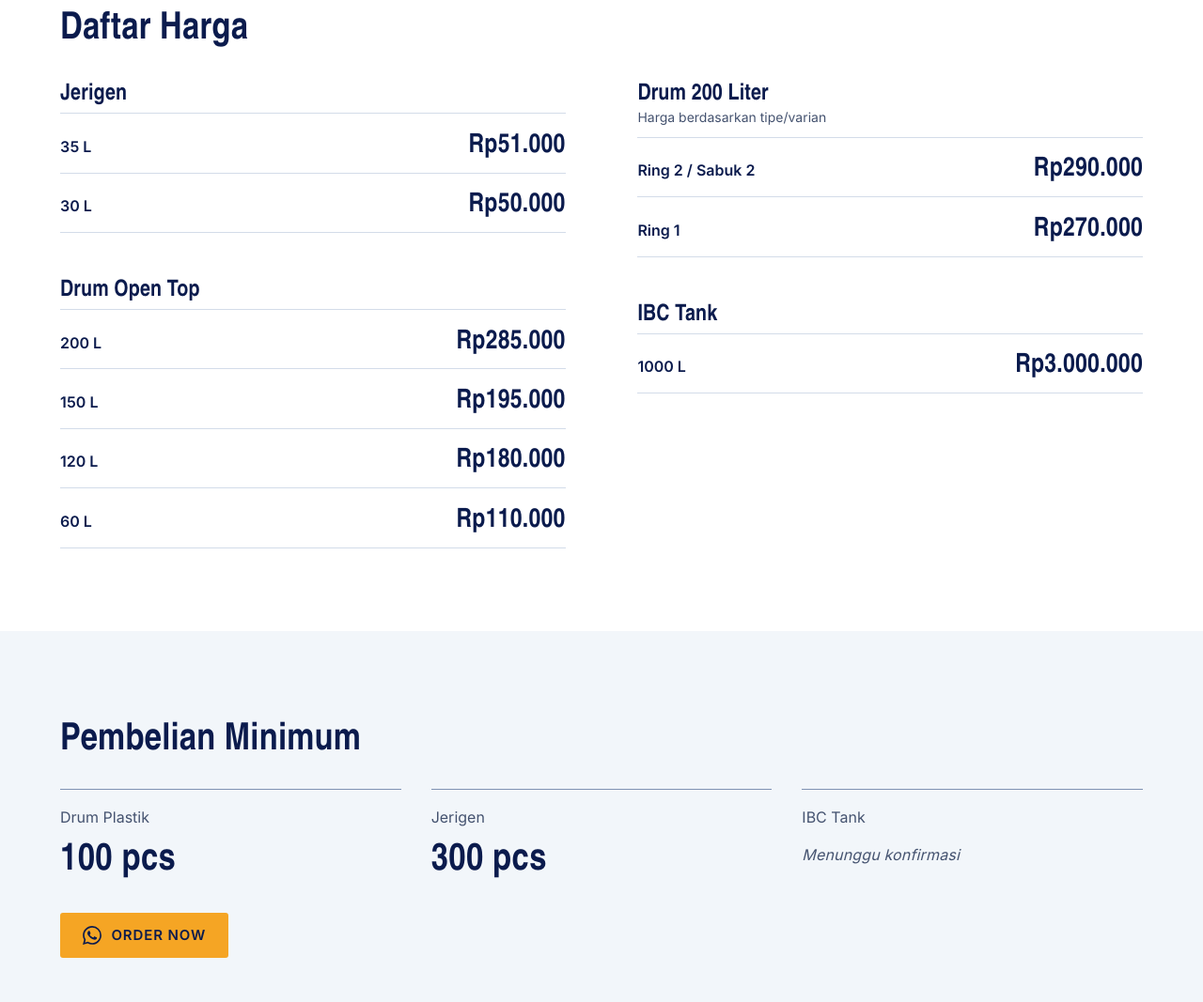
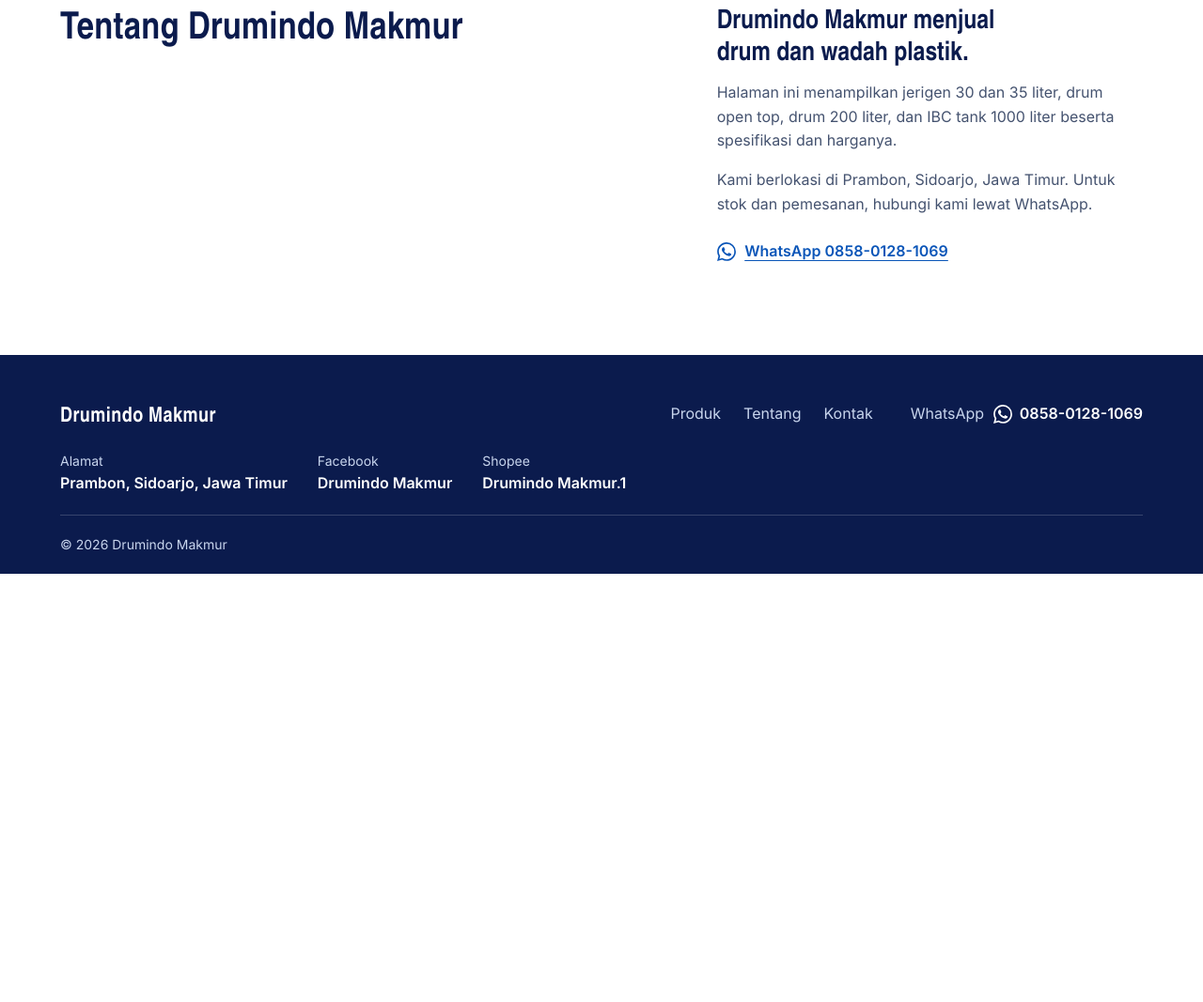
Before and after one commit to standstillel-store/drumindo-makmur, a plain HTML site: page index.html in a window 1280 px wide. Shown: the part 1733-2800 px from the top of the page at 94% size. After the commit the page ends 2344 px from the top, so only its background shows below. Drawn offline with Linux system fonts and the light colour scheme.

Commit message:
Hapus section Daftar Harga dan Pembelian Minimum
Atas permintaan: harga cukup tampil di panel "Produk Kami". Harga dan
minimal pembelian per produk tetap ada di panel produk aktif; menu Harga,
data dan kode untuk daftar harga dan blok minimum dibuang.

Co-Authored-By: Claude Sonnet 5.5 <noreply@anthropic.com>
Claude-Session: https://claude.ai/code/session_01REZEjxVy5xqyvf7Tat3e8y

```diff
--- a/index.html
+++ b/index.html
@@ -4,7 +4,7 @@
   <meta charset="utf-8">
   <meta name="viewport" content="width=device-width, initial-scale=1">
   <title>Drumindo Makmur – Drum dan Wadah Plastik</title>
-  <meta name="description" content="Drumindo Makmur menjual drum dan wadah plastik: jerigen 30 dan 35 liter, drum open top, drum 200 liter, dan IBC tank 1000 liter. Lihat daftar harga dan pesan lewat WhatsApp 0858-0128-1069.">
+  <meta name="description" content="Drumindo Makmur menjual drum dan wadah plastik: jerigen 30 dan 35 liter, drum open top, drum 200 liter, dan IBC tank 1000 liter. Lihat harga dan pesan lewat WhatsApp 0858-0128-1069.">
   <meta name="theme-color" content="#0b1b4d">
   <link rel="icon" href="images/favicon.png" type="image/png">
   <script>document.documentElement.className = 'js';</script>
@@ -16,7 +16,7 @@
 <!--
   WhatsApp resmi: 0858-0128-1069 (format wa.me: 6285801281069).
   Link WhatsApp produk dibuat oleh script.js dari WHATSAPP_NUMBER dan array products.
-  Harga dan minimum pembelian ada di array products dan minimums (script.js); Daftar Harga dibuat dari data yang sama.
+  Harga dan minimum pembelian ada di array products (script.js) dan tampil di panel produk aktif.
   Link lain (hero, Tentang, footer, tombol melayang) ada di file ini; kalau nomor berubah, ganti semuanya.
   Logo: images/logo.png (ganti file ini dengan logo resolusi tinggi dari pemilik, nama file tetap).
 -->
@@ -33,7 +33,6 @@
   </a>
   <nav aria-label="Navigasi utama">
     <a href="#produk">Produk</a>
-    <a href="#harga">Harga</a>
     <a href="#tentang">Tentang</a>
     <a href="#kontak">Kontak</a>
   </nav>
@@ -92,26 +91,6 @@
   </div>
 </section>
 
-<!-- DAFTAR HARGA: kelompok dan baris dibuat oleh script.js dari array products -->
-<section class="prices" id="harga" aria-labelledby="harga-title">
-  <div class="wrap">
-    <h2 class="section-title" id="harga-title">Daftar Harga</h2>
-    <div class="pricelist" data-pricelist></div>
-  </div>
-</section>
-
-<!-- PEMBELIAN MINIMUM: daftar dibuat oleh script.js dari array minimums -->
-<section class="minimum" id="minimum" aria-labelledby="minimum-title">
-  <div class="wrap">
-    <h2 class="section-title" id="minimum-title">Pembelian Minimum</h2>
-    <dl class="minimum__list" data-minimum></dl>
-    <a class="btn" href="https://wa.me/6285801281069?text=Halo%2C%20saya%20tertarik%20dengan%20produk%20Drumindo%20Makmur." target="_blank" rel="noopener">
-      <svg class="icon" aria-hidden="true" focusable="false"><use href="#i-wa"/></svg>
-      Order now
-    </a>
-  </div>
-</section>
-
 <!-- TENTANG: copy sementara yang faktual. Ganti dengan teks dari Bu Marissa (hanya informasi yang sudah dikonfirmasi pemilik). -->
 <section class="about" id="tentang" aria-labelledby="tentang-title">
   <div class="wrap about__grid">
@@ -135,7 +114,6 @@
     <p class="footer__name">Drumindo Makmur</p>
     <nav aria-label="Navigasi footer">
       <a href="#produk">Produk</a>
-      <a href="#harga">Harga</a>
       <a href="#tentang">Tentang</a>
       <a href="#kontak">Kontak</a>
     </nav>
--- a/script.js
+++ b/script.js
@@ -19,20 +19,12 @@ const konfirmasi = (value) => ({ value, status: 'check' });
 const MIN_DRUM = '100 pcs';
 const MIN_JERIGEN = '300 pcs';
 
-/* Blok "Pembelian Minimum". Nilainya sama dengan minOrder di produk. */
-const minimums = [
-  { name: 'Drum Plastik', value: MIN_DRUM },
-  { name: 'Jerigen', value: MIN_JERIGEN },
-  { name: 'IBC Tank', value: PENDING },
-];
-
 /* Satu produk = satu slide di carousel + satu panel informasi.
    image       : foto produk (rasio 5:4, 800 x 640 px)
    variants    : pilihan ukuran/tipe; spesifikasi dan harganya berganti saat dipilih
-                 (item = nama lengkap untuk pesan WhatsApp, row = nama pendek di Daftar Harga, price = harga)
+                 (item = nama lengkap untuk judul harga dan pesan WhatsApp, price = harga)
    prices      : dipakai bila satu produk punya beberapa harga yang belum dipetakan ke pilihan di atas;
                  semua harga tampil bersamaan, masing-masing dengan namanya sendiri (row, price)
-   listTitle   : judul kelompok di Daftar Harga
    minOrder    : minimum pembelian (MIN_DRUM, MIN_JERIGEN, atau PENDING)
    features    : daftar keunggulan (boleh dihapus)
    specTitle   : judul spesifikasi (boleh dihapus, bawaan "Spesifikasi") */
@@ -42,14 +34,12 @@ const products = [
     image: 'images/product-1.jpg',
     alt: 'Dua jerigen biru: 30 L bertutup hitam dan 35 L bertutup merah',
     description: 'Jerigen plastik biru ukuran 30 liter dan 35 liter.',
-    listTitle: 'Jerigen',
     minOrder: MIN_JERIGEN,
     variantLabel: 'Ukuran',
     variants: [
       {
         name: '30 L',
         item: 'Jerigen 30 Liter',
-        row: '30 L',
         price: 'Rp50.000',
         specs: [
           ['Kapasitas', '30 L'],
@@ -64,7 +54,6 @@ const products = [
       {
         name: '35 L',
         item: 'Jerigen 35 Liter',
-        row: '35 L',
         price: 'Rp51.000',
         specs: [
           ['Kapasitas', '35 L'],
@@ -83,14 +72,12 @@ const products = [
     image: 'images/product-2.jpg',
     alt: 'Empat drum open top biru: 60 L, 120 L, 150 L, dan 200 L',
     description: 'Drum plastik open top dari HDPE dalam empat tipe: O.T. 60, O.T. 120, O.T. 150, dan O.T. 200.',
-    listTitle: 'Drum Open Top',
     minOrder: MIN_DRUM,
     variantLabel: 'Tipe',
     variants: [
       {
         name: 'O.T. 60',
         item: 'Drum Open Top 60 L',
-        row: '60 L',
         price: 'Rp110.000',
         specs: [
           ['Kapasitas', '60 L'],
@@ -105,7 +92,6 @@ const products = [
       {
         name: 'O.T. 120',
         item: 'Drum Open Top 120 L',
-        row: '120 L',
         price: 'Rp180.000',
         specs: [
           ['Kapasitas', '120 L'],
@@ -120,7 +106,6 @@ const products = [
       {
         name: 'O.T. 150',
         item: 'Drum Open Top 150 L',
-        row: '150 L',
         price: 'Rp195.000',
         specs: [
           ['Kapasitas', konfirmasi('120 L')],
@@ -136,7 +121,6 @@ const products = [
       {
         name: 'O.T. 200',
         item: 'Drum Open Top 200 L',
-        row: '200 L',
         price: 'Rp285.000',
         specs: [
           ['Kapasitas', '200 L'],
@@ -157,7 +141,6 @@ const products = [
     alt: 'Dua drum biru 200 L: Singel Ring dan Double Ring',
     description: 'Drum plastik 200 liter dari HDPE, tersedia model Singel Ring dan Double Ring.',
     item: 'Drum 200 Liter',
-    listTitle: 'Drum 200 Liter',
     minOrder: MIN_DRUM,
     /* Harga dari pemilik memakai nama Ring 1 / Ring 2 / Sabuk 2, sedangkan brosur memakai Singel Ring /
        Double Ring. Belum ada konfirmasi bahwa keduanya sama, jadi harga tidak dihubungkan ke pilihan Model. */
@@ -200,14 +183,12 @@ const products = [
     image: 'images/product-4.jpg',
     alt: 'IBC tank 1000 liter dengan rangka besi dan palet, lengkap dengan ukuran',
     description: 'IBC tank 1000 liter dari HDPE dengan rangka besi dan tutup atas yang bisa dibuka.',
-    listTitle: 'IBC Tank',
     minOrder: PENDING,
     variantLabel: 'Tipe',
     variants: [
       {
         name: '1000 L (open lid)',
         item: 'IBC Tank 1000 Liter',
-        row: '1000 L',
         price: 'Rp3.000.000',
         specs: [
           ['Kapasitas', '1000 L'],
@@ -235,11 +216,6 @@ const products = [
 
   const root = document.querySelector('[data-catalog]');
   if (root && products.length) initCatalog(root);
-
-  const priceBox = document.querySelector('[data-pricelist]');
-  if (priceBox) buildPriceList(priceBox);
-  const minimumBox = document.querySelector('[data-minimum]');
-  if (minimumBox) buildMinimums(minimumBox);
 
   /* Pembuat elemen kecil: teks selalu lewat node teks, jadi "&" dan tanda lain aman */
   function h(tag, attrs = {}, ...kids) {
@@ -357,29 +333,6 @@ const products = [
 
     update();
     return panel;
-  }
-
-  /* Daftar Harga: satu kelompok per produk, satu baris per tipe/varian, dari array products.
-     Setiap harga tampil dengan namanya sendiri; tidak ada yang digabung atau disamakan. */
-  function buildPriceList(box) {
-    const amount = (price) => Number(price.replace(/\D/g, '')); // hanya untuk mengurutkan, tidak ditampilkan
-    box.replaceChildren(...products.map((p, i) => {
-      const gid = `harga-grup-${i + 1}`;
-      const rows = [...(p.prices || p.variants)].sort((a, b) => amount(b.price) - amount(a.price));
-      return h('section', { class: 'pricegroup', 'aria-labelledby': gid },
-        h('h3', { id: gid }, p.listTitle),
-        p.priceTitle && h('p', { class: 'pricegroup__note' }, p.priceTitle),
-        h('dl', {}, rows.map((r) => h('div', {}, h('dt', {}, r.row), h('dd', {}, r.price)))));
-    }));
-  }
-
-  /* Pembelian Minimum */
-  function buildMinimums(list) {
-    list.replaceChildren(...minimums.map((m) => h('div', {},
-      h('dt', {}, m.name),
-      typeof m.value === 'string'
-        ? h('dd', {}, m.value)
-        : h('dd', { class: 'is-pending' }, 'Menunggu konfirmasi'))));
   }
 
   /* Katalog: carousel loop (Produk 1 > 2 > 3 > 1). Produk aktif di tengah; sebelum/sesudahnya
--- a/style.css
+++ b/style.css
@@ -147,9 +147,6 @@ button { font: inherit; color: inherit; }
 }
 .site-header nav a:hover { border-color: var(--cobalt); }
 
-@media (max-width: 29.99rem) {
-  .site-header nav a[href="#tentang"] { display: none; }
-}
 /* Layar sangat sempit (320 px): logo dan menu dikecilkan sedikit supaya header tidak melebar */
 @media (max-width: 22.5rem) {
   .brand img { height: 2rem; }
@@ -244,9 +241,7 @@ button { font: inherit; color: inherit; }
   padding-block: var(--section-y);
   background: var(--off-white);
 }
-.products .section-title,
-.prices .section-title,
-.minimum .section-title { margin-bottom: clamp(1.25rem, 3vw, 2.25rem); }
+.products .section-title { margin-bottom: clamp(1.25rem, 3vw, 2.25rem); }
 
 .catalog {
   display: grid;
@@ -256,9 +251,7 @@ button { font: inherit; color: inherit; }
 
 .noscript { color: var(--ink-soft); }
 .noscript a { color: var(--cobalt); font-weight: 600; }
-.no-js .catalog,
-.no-js .prices,
-.no-js .minimum { display: none; }
+.no-js .catalog { display: none; }
 
 /* Carousel: semua slide menumpuk di satu sel grid; posisi, skala, blur, dan bayangan diatur script.js */
 .stage {
@@ -538,8 +531,7 @@ button { font: inherit; color: inherit; }
   .catalog__media { margin-inline: calc(-1 * var(--gutter)); }
 }
 @media (max-width: 39.99rem) {
-  .buy .btn,
-  .minimum .btn { width: 100%; }
+  .buy .btn { width: 100%; }
 }
 @media (min-width: 40rem) {
   .slide { width: min(66%, 30rem); }
@@ -555,110 +547,6 @@ button { font: inherit; color: inherit; }
     -webkit-mask-image: linear-gradient(90deg, transparent, #000 7%, #000 93%, transparent);
     mask-image: linear-gradient(90deg, transparent, #000 7%, #000 93%, transparent);
   }
-}
-
-/* Daftar Harga: kelompok per produk, baris dengan garis tipis. Tanpa kartu, tanpa bayangan. */
-.prices {
-  padding-block: var(--section-y);
-  background: var(--white);
-}
-.pricelist {
-  display: grid;
-  gap: 2.25rem;
-}
-.pricegroup { break-inside: avoid; }
-.pricegroup h3 {
-  font: 700 1.5rem / 1.15 var(--font-display);
-  letter-spacing: 0.005em;
-  color: var(--navy);
-}
-.pricegroup__note {
-  margin-top: 0.2rem;
-  font-size: 0.875rem;
-  color: var(--ink-soft);
-}
-.pricegroup dl {
-  margin-top: 0.6rem;
-  border-bottom: 1px solid var(--line);
-}
-.pricegroup dl > div {
-  display: grid;
-  gap: 0.1rem;
-  padding: 0.9rem 0;
-  border-top: 1px solid var(--line);
-}
-.pricegroup dt {
-  font-weight: 600;
-  color: var(--navy);
-}
-.pricegroup dd {
-  font: 700 1.75rem / 1.1 var(--font-display);
-  letter-spacing: 0.01em;
-  color: var(--navy);
-}
-
-@media (min-width: 30rem) {
-  .pricegroup dl > div {
-    grid-template-columns: minmax(0, 1fr) auto;
-    align-items: baseline;
-    gap: 1rem;
-  }
-  .pricegroup dd { text-align: right; }
-}
-@media (min-width: 48rem) {
-  /* Dua kolom yang mengalir dari atas ke bawah, supaya tidak ada celah kosong di antara kelompok */
-  .pricelist {
-    display: block;
-    column-count: 2;
-    column-gap: clamp(2.5rem, 6vw, 5rem);
-  }
-  .pricegroup { margin-bottom: 2.75rem; }
-}
-
-/* Pembelian Minimum: informasi pembelian, bukan peringatan, jadi tanpa warna merah */
-.minimum {
-  padding-block: var(--section-y);
-  background: var(--off-white);
-}
-.minimum__list { display: grid; }
-.minimum__list > div {
-  display: grid;
-  gap: 0.1rem;
-  padding: 1rem 0;
-  border-top: 1px solid var(--line-strong);
-}
-.minimum__list dt { color: var(--ink-soft); }
-.minimum__list dd {
-  font: 700 2rem / 1.1 var(--font-display);
-  letter-spacing: 0.01em;
-  color: var(--navy);
-}
-.minimum__list dd.is-pending {
-  font: 400 1rem / 1.5 var(--font-text);
-  font-style: italic;
-  color: var(--ink-soft);
-}
-.minimum .btn { margin-top: 1.5rem; }
-
-@media (min-width: 30rem) {
-  .minimum__list > div {
-    grid-template-columns: minmax(0, 1fr) auto;
-    align-items: baseline;
-    gap: 1rem;
-  }
-}
-@media (min-width: 48rem) {
-  .minimum__list {
-    grid-template-columns: repeat(3, minmax(0, 1fr));
-    gap: 2rem;
-  }
-  .minimum__list > div {
-    grid-template-columns: minmax(0, 1fr);
-    gap: 0.25rem;
-    padding-top: 1.1rem;
-  }
-  .minimum__list dd { font-size: 2.5rem; }
-  .minimum__list dd.is-pending { font-size: 1rem; }
 }
 
 /* Tentang */
```
